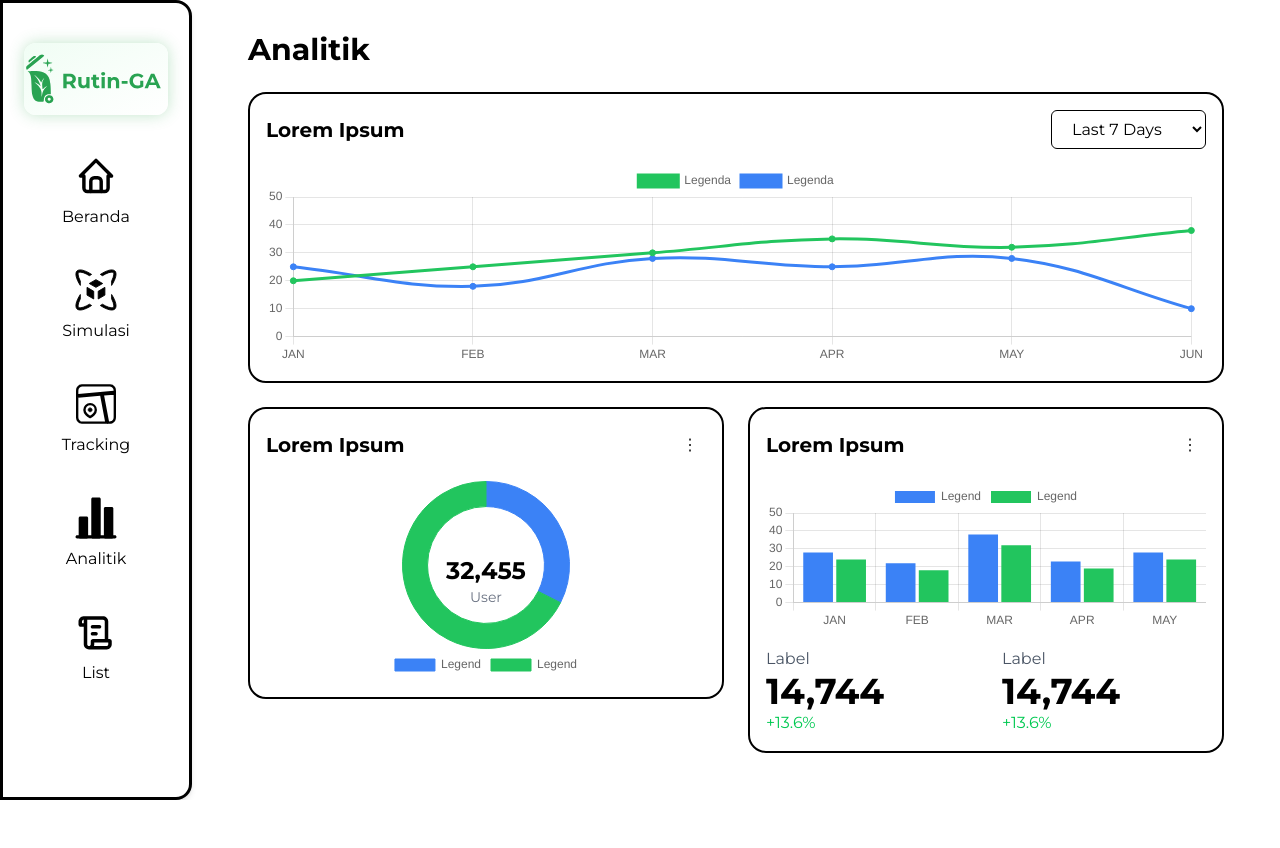
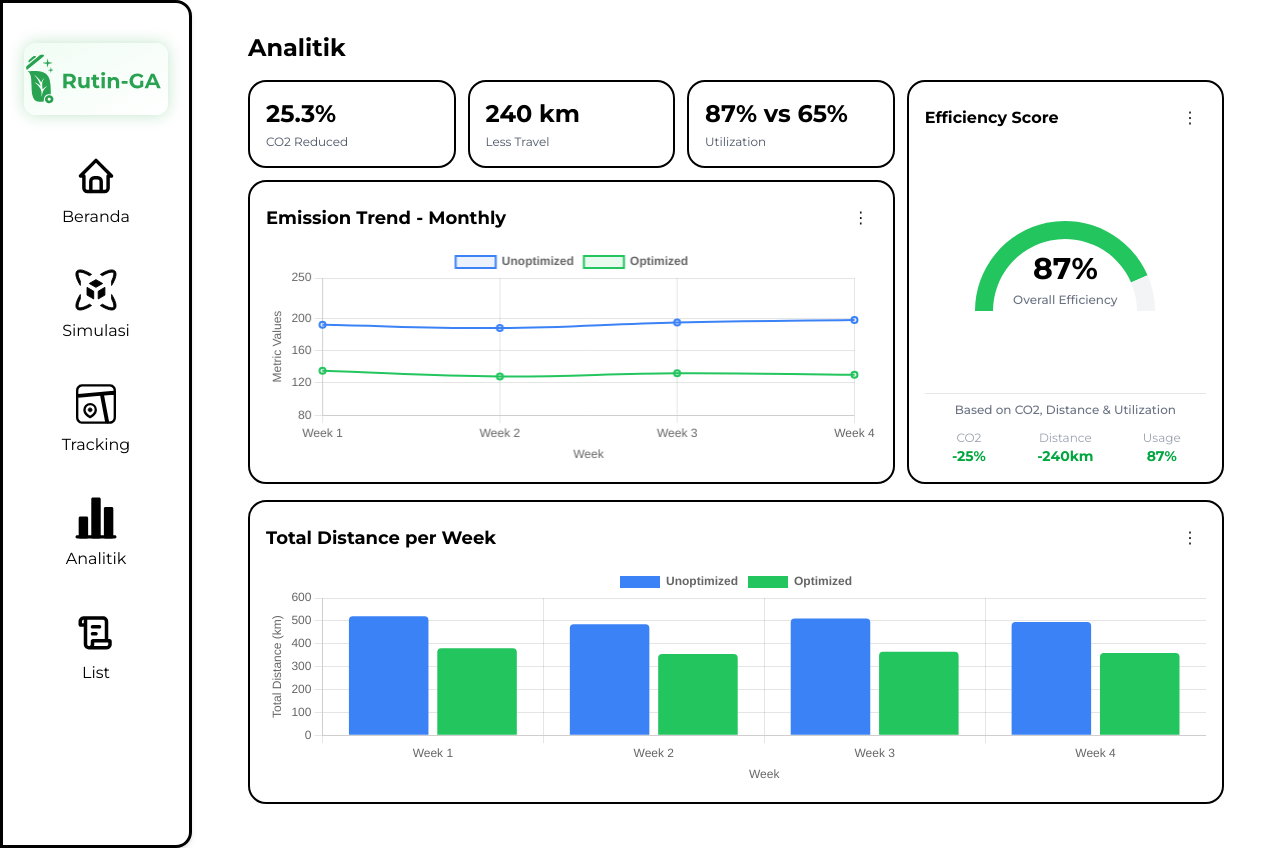
Before and after one commit to MZidane28/Capstone_E09-Waste-Route-Optimization-with-GA, a Next.js app in the folder client/: page /analitik in a window 1280 px wide. Before the commit the page ends 800 px from the top, so only its background shows below. Built offline with nearby package versions, Linux system fonts and the light colour scheme.

Commit message:
feat: enhance analytics page with efficiency gauge and improved chart layouts

```diff
--- a/client/src/app/analitik/page.js
+++ b/client/src/app/analitik/page.js
@@ -1,27 +1,55 @@
 "use client";
 import LineChart from "@/components/charts/LineChart";
 import BarChart from "@/components/charts/BarChart";
-import CircleChart from "@/components/charts/CircleChart";
+import EfficiencyGauge from "@/components/charts/EfficiencyGauge";
 
 export default function Analitik() {
   return (
-    <div className="py-2 px-8 space-y-6">
+    <div className="py-2 px-8 space-y-4 h-screen overflow-auto">
       {/* Title */}
-      <h1 className="text-3xl font-bold text-black">Analitik</h1>
+      <h1 className="text-2xl font-bold text-black">Analitik</h1>
 
-      {/* Grid Layout for Charts */}
-      <div className="grid grid-cols-1 lg:grid-cols-2 gap-6">
-        {/* Line Chart - Full Width */}
-        <div className="lg:col-span-2">
-          <LineChart />
+      {/* Main Content Grid */}
+      <div className="grid grid-cols-1 lg:grid-cols-3 gap-3">
+        {/* Left Section - Metrics Cards */}
+        <div className="lg:col-span-2 space-y-3">
+          {/* Top Metrics Row */}
+          <div className="grid grid-cols-1 md:grid-cols-3 gap-3">
+            {/* CO2 Reduced Card */}
+            <div className="p-4 bg-white rounded-[18px] border-2 border-black">
+              <div className="text-2xl font-bold text-black">25.3%</div>
+              <div className="text-xs text-gray-600 mt-1">CO2 Reduced</div>
+            </div>
+
+            {/* Less Travel Card */}
+            <div className="p-4 bg-white rounded-[18px] border-2 border-black">
+              <div className="text-2xl font-bold text-black">240 km</div>
+              <div className="text-xs text-gray-600 mt-1">Less Travel</div>
+            </div>
+
+            {/* Utilization Card */}
+            <div className="p-4 bg-white rounded-[18px] border-2 border-black">
+              <div className="text-2xl font-bold text-black">87% vs 65%</div>
+              <div className="text-xs text-gray-600 mt-1">Utilization</div>
+            </div>
+          </div>
+
+          {/* Line Chart - Emission Trend */}
+          <div>
+            <LineChart />
+          </div>
         </div>
 
-        {/* Circle Chart */}
-        <div>
-          <CircleChart />
+        {/* Right Section - Efficiency Gauge */}
+        <div className="lg:col-span-1">
+          <EfficiencyGauge />
         </div>
+      </div>
 
-        {/* Bar Chart */}
+      {/* Bottom Chart Section */}
+      <div className="grid grid-cols-1 gap-3">
+
+        {/* Bar Chart - Distance per Week */}
         <div>
           <BarChart />
         </div>
--- a/client/src/components/charts/BarChart.jsx
+++ b/client/src/components/charts/BarChart.jsx
@@ -20,63 +20,79 @@ ChartJS.register(
 );
 
 export default function BarChart() {
+  // Mock data - 4 weeks in a month
+  const labels = ['Week 1', 'Week 2', 'Week 3', 'Week 4'];
+
+  const data = {
+    datasets: [
+      {
+        label: 'Unoptimized',
+        data: [520, 485, 510, 495],
+        backgroundColor: '#3b82f6',
+        borderRadius: 4,
+      },
+      {
+        label: 'Optimized',
+        data: [380, 355, 365, 360],
+        backgroundColor: '#22c55e',
+        borderRadius: 4,
+      },
+    ],
+    labels,
+  };
+
   const options = {
     responsive: true,
     maintainAspectRatio: false,
     plugins: {
       legend: {
         position: 'top',
+        labels: {
+          font: {
+            size: 12,
+            weight: 'bold',
+          },
+        },
       },
+      tooltip: {
+        callbacks: {
+          label: function(context) {
+            return `${context.dataset.label}: ${context.parsed.y} km`;
+          }
+        }
+      }
     },
     scales: {
       y: {
-        min: 0,
-        max: 50,
-        ticks: {
-          stepSize: 10
-        }
-      }
-    }
-  };
-
-  const labels = ['JAN', 'FEB', 'MAR', 'APR', 'MAY'];
-
-  const data = {
-    labels,
-    datasets: [
-      {
-        label: 'Legend',
-        data: [28, 22, 38, 23, 28, 22],
-        backgroundColor: '#3b82f6',
+        beginAtZero: true,
+        title: {
+          display: true,
+          text: 'Total Distance (km)',
+          font: {
+            size: 12,
+          },
+        },
       },
-      {
-        label: 'Legend',
-        data: [24, 18, 32, 19, 24, 18],
-        backgroundColor: '#22c55e',
+      x: {
+        title: {
+          display: true,
+          text: 'Week',
+          font: {
+            size: 12,
+          },
+        },
       },
-    ],
+    },
   };
 
   return (
     <div className="w-full p-4 bg-white rounded-[18px] border-2 border-black">
-      <div className="flex justify-between items-center mb-4">
-        <h3 className="text-xl text-black font-bold">Lorem Ipsum</h3>
-        <button className="p-2">⋮</button>
+      <div className="flex justify-between items-center mb-2">
+        <h3 className="text-lg text-black font-bold">Total Distance per Week</h3>
+        <button className="p-2 hover:bg-gray-100 rounded">⋮</button>
       </div>
-      <div className="h-[150px]">
-        <Bar options={options} data={data} />
-      </div>
-      <div className="grid grid-cols-2 gap-8 mt-4">
-        <div>
-          <div className="text-gray-600">Label</div>
-          <div className="text-4xl text-black font-bold">14,744</div>
-          <div className="text-green-500">+13.6%</div>
-        </div>
-        <div>
-          <div className="text-gray-600">Label</div>
-          <div className="text-4xl text-black font-bold">14,744</div>
-          <div className="text-green-500">+13.6%</div>
-        </div>
+      <div style={{ height: '220px' }}>
+        <Bar data={data} options={options} />
       </div>
     </div>
   );
--- /dev/null
+++ b/client/src/components/charts/EfficiencyGauge.jsx
@@ -0,0 +1,96 @@
+"use client";
+import {
+  Chart as ChartJS,
+  ArcElement,
+  Tooltip,
+  Legend
+} from 'chart.js';
+import { Doughnut } from 'react-chartjs-2';
+
+ChartJS.register(
+  ArcElement,
+  Tooltip,
+  Legend
+);
+
+export default function EfficiencyGauge() {
+  // Mock data - efficiency score 87%
+  const efficiencyScore = 87;
+
+  const data = {
+    datasets: [
+      {
+        data: [efficiencyScore, 100 - efficiencyScore],
+        backgroundColor: [
+          '#22c55e', // green for score
+          '#f3f4f6', // light gray for remaining
+        ],
+        borderWidth: 0,
+        circumference: 180,
+        rotation: 270,
+      },
+    ],
+  };
+
+  const options = {
+    responsive: true,
+    maintainAspectRatio: false,
+    cutout: '80%',
+    plugins: {
+      legend: {
+        display: false,
+      },
+      tooltip: {
+        enabled: false,
+      },
+    },
+  };
+
+  return (
+    <div className="w-full h-full p-4 bg-white rounded-[18px] border-2 border-black flex flex-col justify-between">
+      {/* Header */}
+      <div className="flex justify-between items-center">
+        <h3 className="text-base text-black font-bold">Efficiency Score</h3>
+        <button className="p-2 hover:bg-gray-100 rounded">⋮</button>
+      </div>
+
+      {/* Gauge Container */}
+      <div className="flex-1 relative flex items-center justify-center py-4">
+        <div className="w-full max-w-[180px] aspect-square relative flex items-center justify-center">
+          <div className="w-full h-full">
+            <Doughnut data={data} options={options} />
+          </div>
+
+          {/* Score text in center */}
+          <div className="absolute inset-0 flex flex-col items-center justify-center" style={{ paddingTop: '30px' }}>
+            <div className="text-3xl font-bold text-black leading-none">{efficiencyScore}%</div>
+            <div className="text-xs text-gray-500 mt-2 font-medium">Overall Efficiency</div>
+          </div>
+        </div>
+      </div>
+
+      {/* Footer Info */}
+      <div className="pt-2 border-t border-gray-200">
+        <div className="text-center text-xs text-gray-500 font-medium">
+          Based on CO2, Distance & Utilization
+        </div>
+
+        {/* Mini indicators */}
+        <div className="grid grid-cols-3 gap-2 mt-3">
+          <div className="text-center">
+            <div className="text-xs text-gray-400">CO2</div>
+            <div className="text-sm font-bold text-green-600">-25%</div>
+          </div>
+          <div className="text-center">
+            <div className="text-xs text-gray-400">Distance</div>
+            <div className="text-sm font-bold text-green-600">-240km</div>
+          </div>
+          <div className="text-center">
+            <div className="text-xs text-gray-400">Usage</div>
+            <div className="text-sm font-bold text-green-600">87%</div>
+          </div>
+        </div>
+      </div>
+    </div>
+  );
+}
--- a/client/src/components/charts/LineChart.jsx
+++ b/client/src/components/charts/LineChart.jsx
@@ -22,59 +22,88 @@ ChartJS.register(
 );
 
 export default function LineChart() {
+  // Mock data - weekly emission trend for one month (4 weeks)
+  const labels = ['Week 1', 'Week 2', 'Week 3', 'Week 4'];
+
+  const data = {
+    labels,
+    datasets: [
+      {
+        label: 'Unoptimized',
+        data: [192, 188, 195, 198],
+        borderColor: '#3b82f6',
+        backgroundColor: 'rgba(59, 130, 246, 0.1)',
+        tension: 0.4,
+        borderWidth: 2,
+      },
+      {
+        label: 'Optimized',
+        data: [135, 128, 132, 130],
+        borderColor: '#22c55e',
+        backgroundColor: 'rgba(34, 197, 94, 0.1)',
+        tension: 0.4,
+        borderWidth: 2,
+      },
+    ],
+  };
+
   const options = {
     responsive: true,
     maintainAspectRatio: false,
     plugins: {
       legend: {
         position: 'top',
+        labels: {
+          font: {
+            size: 12,
+            weight: 'bold',
+          },
+        },
       },
+      title: {
+        display: false,
+      },
+      tooltip: {
+        callbacks: {
+          label: function(context) {
+            return `${context.dataset.label}: ${context.parsed.y.toFixed(1)} kg CO2`;
+          }
+        }
+      }
     },
     scales: {
       y: {
-        min: 0,
-        max: 50,
-        ticks: {
-          stepSize: 10
-        }
-      }
-    }
-  };
-
-  const labels = ['JAN', 'FEB', 'MAR', 'APR', 'MAY', 'JUN'];
-
-  const data = {
-    labels,
-    datasets: [
-      {
-        label: 'Legenda',
-        data: [20, 25, 30, 35, 32, 38],
-        borderColor: '#22c55e',
-        backgroundColor: '#22c55e',
-        tension: 0.4
+        beginAtZero: false,
+        min: 80,
+        max: 250,
+        title: {
+          display: true,
+          text: 'Metric Values',
+          font: {
+            size: 12,
+          },
+        },
       },
-      {
-        label: 'Legenda',
-        data: [25, 18, 28, 25, 28, 10],
-        borderColor: '#3b82f6',
-        backgroundColor: '#3b82f6',
-        tension: 0.4
+      x: {
+        title: {
+          display: true,
+          text: 'Week',
+          font: {
+            size: 12,
+          },
+        },
       },
-    ],
+    },
   };
 
   return (
     <div className="w-full p-4 bg-white rounded-[18px] border-2 border-black">
-      <div className="flex justify-between items-center mb-4">
-        <h3 className="text-xl text-black font-bold">Lorem Ipsum</h3>
-        <select className="px-4 py-2 text-black border rounded-md">
-          <option>Last 7 Days</option>
-          <option>Last 30 Days</option>
-          <option>Last 90 Days</option>
-        </select>
+      <div className="flex justify-between items-center mb-2">
+        <h3 className="text-lg text-black font-bold">Emission Trend - Monthly</h3>
+        <button className="p-2 hover:bg-gray-100 rounded">⋮</button>
       </div>
-      <div className="h-[200px]">
-        <Line options={options} data={data} />
+      <div style={{ height: '220px' }}>
+        <Line data={data} options={options} />
       </div>
     </div>
   );
```
